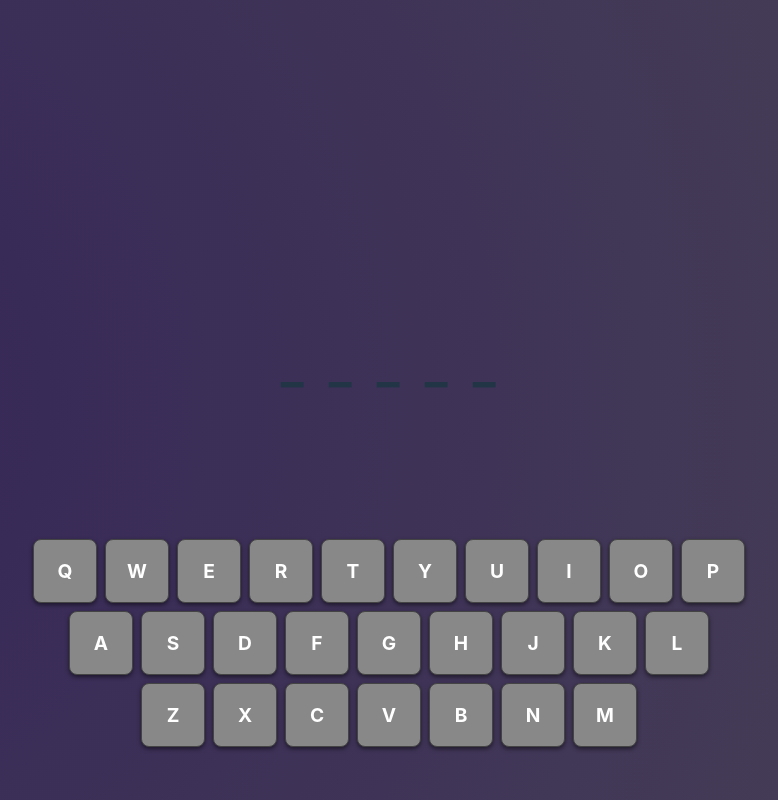
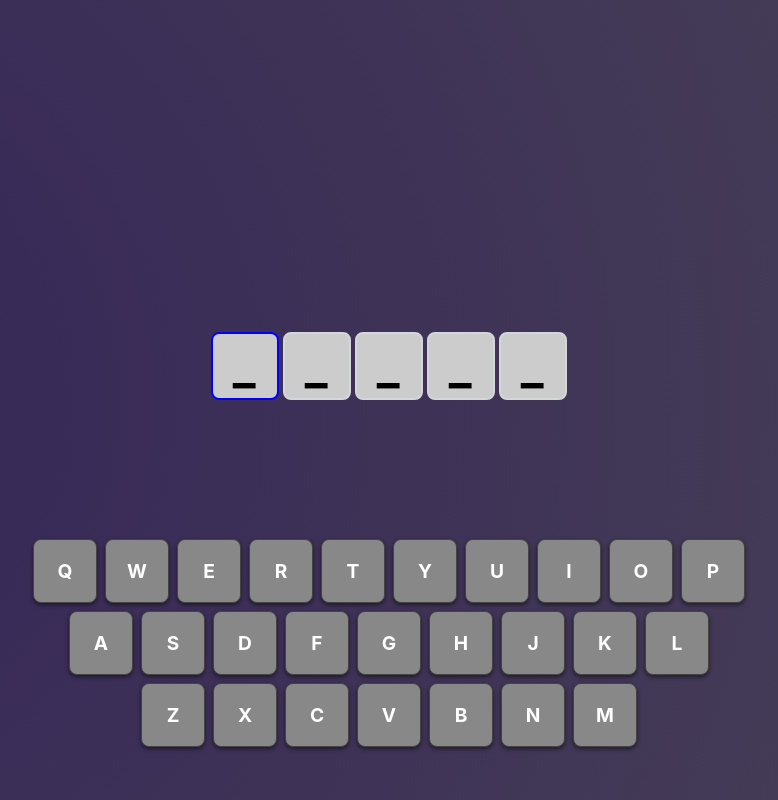
Before and after one commit to JvPedrosa/termo, a React (Vite) app: page / in a window 1280 px wide. Shown: the whole page, without its empty margins (251-1029 px from the left). Built offline with nearby package versions, Linux system fonts and the light colour scheme.

Commit message:
feat: Add cursor navigation and input handling to WordDisplay component

```diff
--- a/src/components/GameStatus/index.tsx
+++ b/src/components/GameStatus/index.tsx
@@ -12,15 +12,15 @@ export const GameStatus = () => {
 
   return (
     <MessageFinal>
-      {(guessedWords.includes(normalizedWordToGuess) ||
-        guessedWords.length >= 6) && (
-        <button onClick={restartGame}>Jogar Novamente</button>
-      )}
       {guessedWords.includes(normalizedWordToGuess)
         ? "Você acertou! A palavra era " + wordToGuess.toLocaleUpperCase()
         : guessedWords.length >= 6
         ? "Você perdeu! A palavra era " + wordToGuess.toLocaleUpperCase()
         : ""}
+      {(guessedWords.includes(normalizedWordToGuess) ||
+        guessedWords.length >= 6) && (
+        <button onClick={restartGame}>Jogar Novamente</button>
+      )}
     </MessageFinal>
   );
 };
--- a/src/components/GameStatus/styles.ts
+++ b/src/components/GameStatus/styles.ts
@@ -4,4 +4,16 @@ export const MessageFinal = styled.div`
   font-size: 2rem;
   text-align: center;
   tranform: uppercase;
+  display: flex;
+  flex-direction: column;
+
+  button {
+    font-size: 2rem;
+    font-weight: bold;
+    text-transform: uppercase;
+    border: none;
+    border-radius: 10px;
+    background-color: #111;
+    transition: 0.2s;
+  }
 `;
--- a/src/components/WordDisplay/index.tsx
+++ b/src/components/WordDisplay/index.tsx
@@ -1,4 +1,4 @@
-import React, { useContext } from "react";
+import React, { useContext, useState, useEffect } from "react";
 import { GameContext } from "../../context/GameContext";
 import { PastGuesses, CurrentGuessDisplay } from "./styles";
 
@@ -15,8 +15,47 @@ export const WordDisplay: React.FC = () => {
     return null;
   }
 
-  const { guessedWords, currentGuess, wordToGuess } = gameContext;
+  const { guessedWords, wordToGuess } = gameContext;
+  const [currentGuess, setCurrentGuess] = useState("     "); // Inicialize com espaços para ter sempre 5 caracteres
+  const [cursorPosition, setCursorPosition] = useState(0);
+
   const normalizedWordToGuess = normalize(wordToGuess);
+
+  useEffect(() => {
+    const handleKeyDown = (event: KeyboardEvent) => {
+      switch (event.key) {
+        case "ArrowLeft":
+          setCursorPosition((oldPos) => Math.max(0, oldPos - 1));
+          break;
+        case "ArrowRight":
+          setCursorPosition((oldPos) => Math.min(5, oldPos + 1));
+          break;
+        case "Backspace":
+          if (cursorPosition > 0) {
+            setCurrentGuess(
+              currentGuess.slice(0, cursorPosition - 1) +
+                " " +
+                currentGuess.slice(cursorPosition)
+            );
+            setCursorPosition((oldPos) => Math.max(0, oldPos - 1));
+          }
+          break;
+        default:
+          if (event.key.length === 1 && cursorPosition < 5) {
+            setCurrentGuess(
+              currentGuess.slice(0, cursorPosition) +
+                event.key +
+                currentGuess.slice(cursorPosition + 1)
+            );
+            setCursorPosition((oldPos) => Math.min(5, oldPos + 1));
+          }
+          break;
+      }
+    };
+
+    window.addEventListener("keydown", handleKeyDown);
+    return () => window.removeEventListener("keydown", handleKeyDown);
+  }, [currentGuess, cursorPosition]);
 
   return (
     <>
@@ -51,14 +90,17 @@ export const WordDisplay: React.FC = () => {
         ))}
       </PastGuesses>
       <CurrentGuessDisplay>
-        {currentGuess
-          .padEnd(5, "_")
-          .split("")
-          .map((letter, index) => (
-            <span key={index} className="tile">
-              {letter === "_" ? letter : letter.toUpperCase()}
-            </span>
-          ))}
+        {currentGuess.split("").map((char, index) => (
+          <span
+            key={index}
+            className="tile"
+            style={{
+              borderColor: index === cursorPosition ? "blue" : "#d3d6da",
+            }}
+          >
+            {char === " " ? "_" : char.toUpperCase()}
+          </span>
+        ))}
       </CurrentGuessDisplay>
     </>
   );
--- a/src/components/WordDisplay/styles.ts
+++ b/src/components/WordDisplay/styles.ts
@@ -13,7 +13,7 @@ export const PastGuesses = styled.div`
   > div {
     width: 100%;
     display: flex;
-    justify-content: space-between;
+    justify-content: center;
     gap: 0.25rem;
 
     span {
@@ -47,10 +47,18 @@ export const CurrentGuessDisplay = styled.div`
   font-size: 3rem;
   font-weight: bold;
   text-transform: uppercase;
-  justify-content: space-between;
+  justify-content: center;
+  gap: 0.25rem;
 
   span {
-    width: 48px;
-    text-align: center;
+    width: 64px;
+    height: 64px;
+    display: flex;
+    align-items: center;
+    justify-content: center;
+    border-radius: 8px;
+    border: 2px solid #d3d6da;
+    background-color: #ccc;
+    color: #000;
   }
 `;
```
